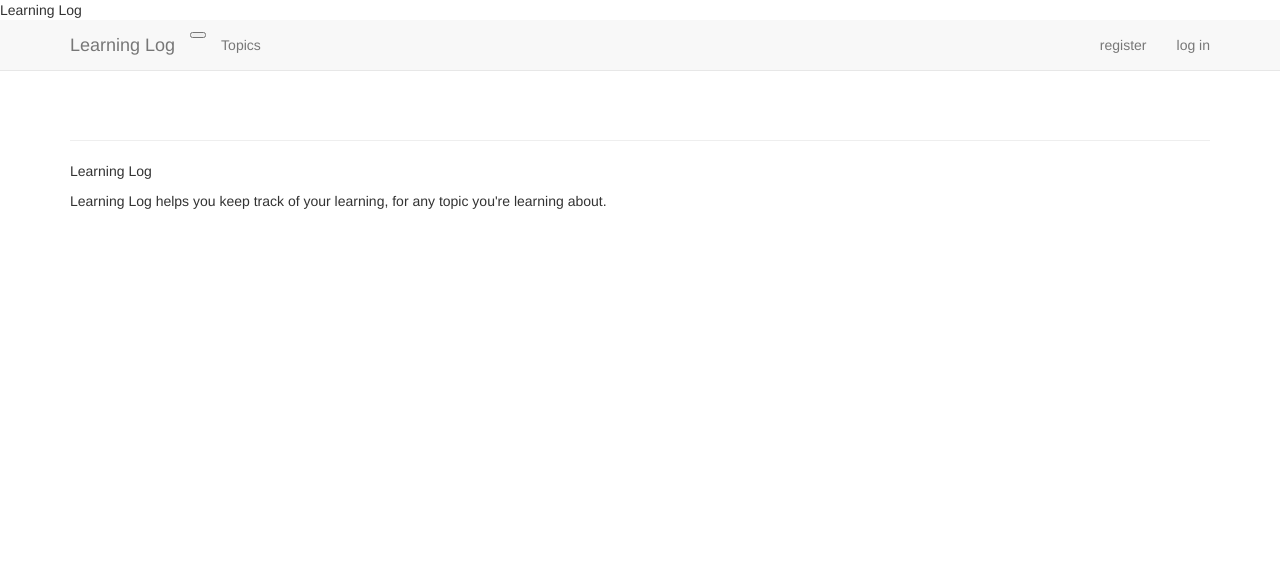
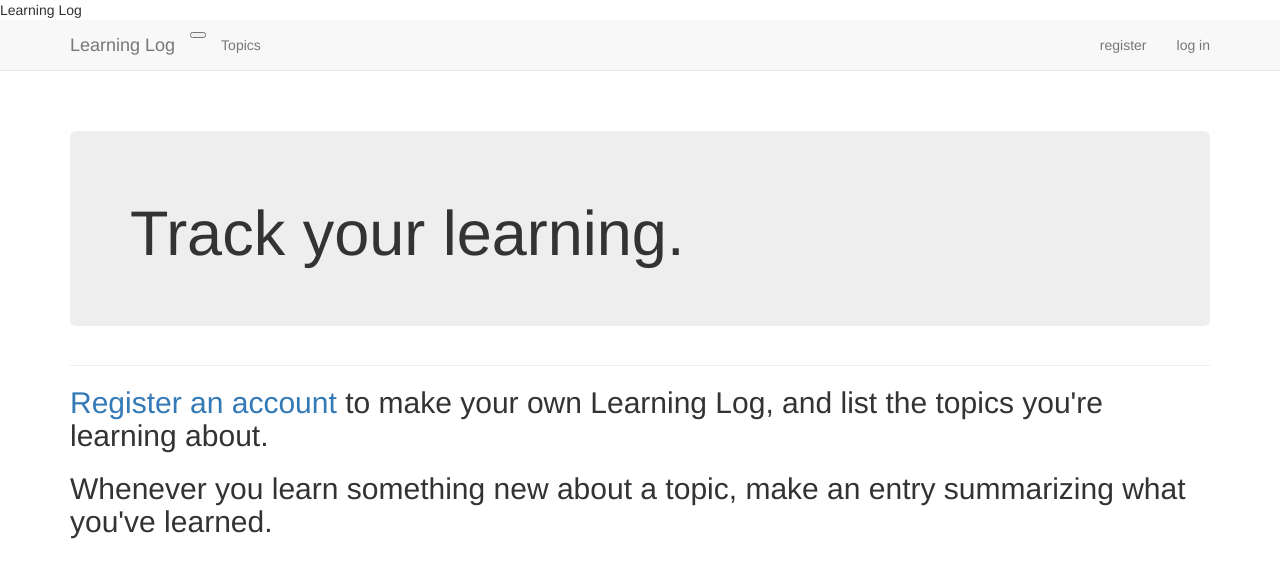
Before and after one commit to xiaomingfu/django_blog, a Django app: page / in a window 1280 px wide. Shown: the top 578 px of the page. Run offline with Django 3.2, Linux system fonts and the light colour scheme; parts of the project's set-up code (start-up, migrations or seed data) failed here and were passed over; some libraries are stand-ins or nearby versions.

Commit message:
style the home page using a Jumbotron

```diff
--- a/learning_logs/templates/learning_logs/index.html
+++ b/learning_logs/templates/learning_logs/index.html
@@ -1,7 +1,16 @@
 {% extends 'learning_logs/base.html' %}
 
+{% block header %}
+    <div class="jumbotron">
+    <h1>Track your learning.</h1>
+    </div>
+{% endblock header %}
+
 {% block content %}
-    <p>Learning Log</p>
-    <p>Learning Log helps you keep track of your learning, for any topic
-        you're learning about.</p>
+    <h2><a href="{% url 'users:register' %}">Register an account</a> to make
+    your own Learning Log, and list the topics you're learning about.</h2>
+    <h2>
+    Whenever you learn something new about a topic, make an entry
+    summarizing what you've learned.
+    </h2>
 {% endblock content %}
```
